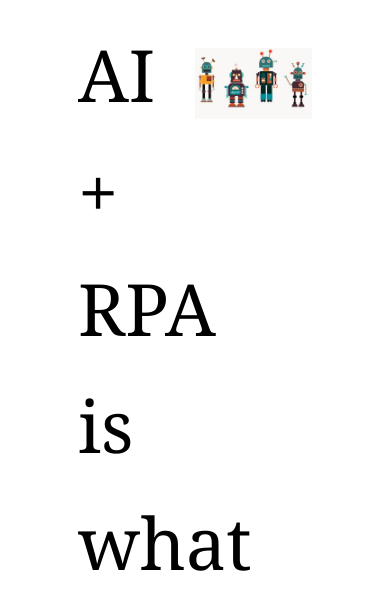
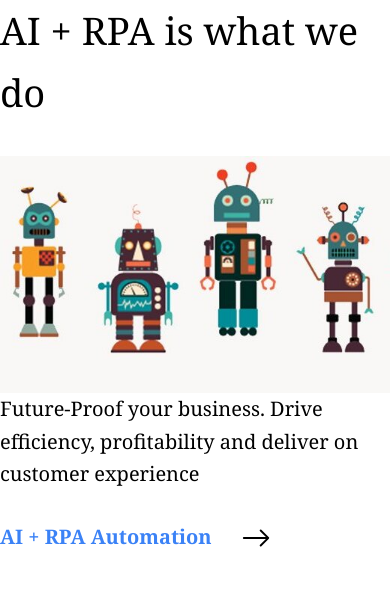
Before and after one commit to himel-shimul/xivtech-app, a React (Create React App) app: page / in a window 390 px wide. Shown: the top 598 px of the page. Built offline with nearby package versions, Linux system fonts and the light colour scheme.

Commit message:
ai part responsive

```diff
--- a/src/components/AiRpa/AiComponent.js
+++ b/src/components/AiRpa/AiComponent.js
@@ -1,14 +1,34 @@
-import React from 'react';
-import AiLeftSide from './AiLeftSide';
-import AiRightSide from './AiRightSide';
+import React from "react";
+import AiLeftSide from "./AiLeftSide";
+import AiRightSide from "./AiRightSide";
+import { BsArrowRight } from "react-icons/bs";
+import img from '../../assets/rp2.jpg';
 
 const AiComponent = () => {
-    return (
-        <div className='flex w-[60%] my-4 mx-auto'>
-            <AiLeftSide></AiLeftSide>
-            <AiRightSide></AiRightSide>
-        </div>
-    );
+  return (
+    <>
+      <div className="hidden lg:block ">
+      <div className="flex w-[60%] my-4 mx-auto">
+        <AiLeftSide></AiLeftSide>
+        <AiRightSide></AiRightSide>
+      </div>
+      </div>
+      <div className="lg:hidden">
+        <h2 className="text-[38px] leading-relaxed font-serif">
+          AI + RPA is what we do
+        </h2>
+        <img className='w-full mt-8 h-auto my-auto' src={img} alt="" />
+        <h2 className="text-xl leading-relaxed font-serif">
+          Future-Proof your business. Drive efficiency, profitability{" "}
+          and deliver on customer experience
+        </h2>
+        <h2 className="text-xl text-blue-500 cursor-pointer font-bold font-serif mt-8">
+          AI + RPA Automation{" "}
+          <BsArrowRight className="inline text-black hover:translate-x-3 duration-300 text-3xl mx-6"></BsArrowRight>
+        </h2>
+      </div>
+    </>
+  );
 };
 
 export default AiComponent;
--- a/src/components/AiRpa/AiLeftSide.js
+++ b/src/components/AiRpa/AiLeftSide.js
@@ -11,7 +11,7 @@ const AiLeftSide = () => {
         Future-Proof your business. <br /> Drive efficiency, profitability <br /> and deliver
         on customer experience
       </h2>
-      <h2 className='text-xl font-bold font-serif mt-8'>AI + RPA Automation <BsArrowRight  className='inline hover:translate-x-3 duration-300 text-3xl mx-6'></BsArrowRight></h2>
+      <h2 className='text-xl cursor-pointer font-bold font-serif mt-8'>AI + RPA Automation <BsArrowRight  className='inline hover:translate-x-3 duration-300 text-3xl mx-6'></BsArrowRight></h2>
 
     </div>
   );
--- /dev/null
+++ b/src/components/AiRpa/AiRpaPage/AiMain.js
@@ -0,0 +1,12 @@
+import React from 'react';
+import bg from '../../../assets/bg.png';
+
+const AiMain = () => {
+    return (
+        <div>
+            <img src={bg} alt="" />
+        </div>
+    );
+};
+
+export default AiMain;
```
Also changed, not shown: src/assets/bg.png (added).
